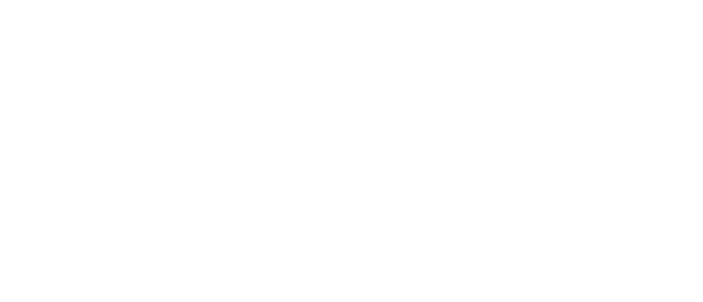
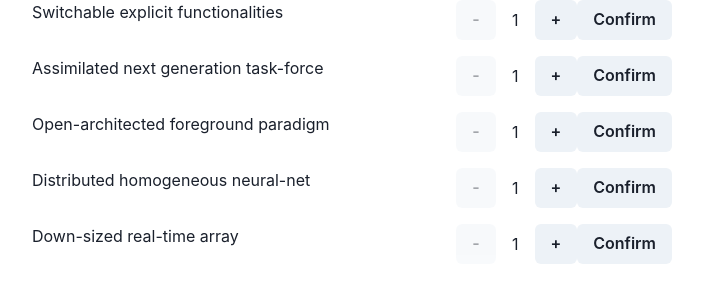
Before and after one commit to tee1365/flicket, a React (Create React App) app: page / in a window 1280 px wide. Shown: the top 302 px of the page, without its empty margins (288-991 px from the left). Built offline with nearby package versions, Linux system fonts and the light colour scheme.

Commit message:
add layout

```diff
--- a/src/components/EventList.tsx
+++ b/src/components/EventList.tsx
@@ -1,5 +1,80 @@
-const EventList = () => {
-  return <div></div>;
+import { BoxProps, VStack } from '@chakra-ui/layout';
+import { Event } from '../types';
+import SingleEvent from './SingleEvent';
+
+const fakeEvents: Event[] = [
+  {
+    event_id: 1,
+    event_name: 'Switchable explicit functionalities',
+    publisher: 'Quinu',
+    event_date: '15/10/2021',
+    event_time: '6:03 PM',
+    price: 189,
+    city: 'Tariji',
+    venue: '88085 Lunder Hill',
+    tickets_total: 859,
+    tickets_available: 464,
+  },
+  {
+    event_id: 2,
+    event_name: 'Assimilated next generation task-force',
+    publisher: 'Trudoo',
+    event_date: '26/10/2021',
+    event_time: '8:11 PM',
+    price: 95,
+    city: 'Xiaheqing',
+    venue: '44 Kinsman Way',
+    tickets_total: 2910,
+    tickets_available: 2145,
+  },
+  {
+    event_id: 3,
+    event_name: 'Open-architected foreground paradigm',
+    publisher: 'Thoughtmix',
+    event_date: '20/12/2021',
+    event_time: '7:54 PM',
+    price: 149,
+    city: 'Klishkivtsi',
+    venue: '10 Dixon Point',
+    tickets_total: 647,
+    tickets_available: 27,
+  },
+  {
+    event_id: 4,
+    event_name: 'Distributed homogeneous neural-net',
+    publisher: 'Realcube',
+    event_date: '26/11/2021',
+    event_time: '6:17 PM',
+    price: 124,
+    city: 'Youxi Chengguanzhen',
+    venue: '6060 Manufacturers Center',
+    tickets_total: 312,
+    tickets_available: 268,
+  },
+  {
+    event_id: 5,
+    event_name: 'Down-sized real-time array',
+    publisher: 'Kazu',
+    event_date: '25/11/2021',
+    event_time: '7:16 PM',
+    price: 62,
+    city: 'Andalan',
+    venue: '09 Blackbird Street',
+    tickets_total: 694,
+    tickets_available: 254,
+  },
+];
+
+interface EventListProps extends BoxProps {}
+
+const EventList = ({ ...props }: EventListProps): JSX.Element => {
+  return (
+    <VStack spacing="4" w="50%" align="stretch" {...props}>
+      {fakeEvents.map((event) => (
+        <SingleEvent event={event} />
+      ))}
+    </VStack>
+  );
 };
 
 export default EventList;
--- a/src/components/SingleEvent.tsx
+++ b/src/components/SingleEvent.tsx
@@ -1,5 +1,55 @@
-const SingleEvent = () => {
-  return <div></div>;
+import { BoxProps } from '@chakra-ui/layout';
+import { Flex, Button, Text } from '@chakra-ui/react';
+import { useState } from 'react';
+import { useAppDispatch } from '../redux/hooks';
+import { addToCart, setDisplay } from '../redux/slices/cartSlice';
+import { AddedEvent, Event } from '../types';
+
+interface SingleEventProps extends BoxProps {
+  event: Event;
+}
+
+const SingleEvent = ({
+  event: item,
+  ...props
+}: SingleEventProps): JSX.Element => {
+  const dispatch = useAppDispatch();
+  const [quantity, setQuantity] = useState(1);
+  return (
+    <Flex flexDir="row" justifyContent="space-between" {...props}>
+      {item.event_name}
+      <Flex flexDir="row" alignItems="center">
+        <Button
+          onClick={() => {
+            setQuantity(quantity - 1);
+          }}
+          disabled={quantity <= 1}
+        >
+          -
+        </Button>
+        <Text mx={4}>{quantity}</Text>
+        <Button
+          onClick={() => {
+            if (!(quantity >= item.tickets_available)) {
+              setQuantity(quantity + 1);
+            }
+          }}
+          disabled={quantity >= item.tickets_available}
+        >
+          +
+        </Button>
+        <Button
+          onClick={() => {
+            const addedItems: AddedEvent = { quantity: quantity, ...item };
+            dispatch(addToCart(addedItems));
+            dispatch(setDisplay(true));
+          }}
+        >
+          Confirm
+        </Button>
+      </Flex>
+    </Flex>
+  );
 };
 
 export default SingleEvent;
--- a/src/pages/App.tsx
+++ b/src/pages/App.tsx
@@ -4,7 +4,7 @@ import EventList from '../components/EventList';
 import { useAppSelector } from '../redux/hooks';
 import { getIsDisplayed } from '../redux/slices/cartSlice';
 
-function App() {
+const App = (): JSX.Element => {
   const isDisplayed = useAppSelector(getIsDisplayed);
 
   return (
@@ -13,6 +13,6 @@ function App() {
       {isDisplayed ? <Cart w="300px" h="300px" border="1px"></Cart> : null}
     </Flex>
   );
-}
+};
 
 export default App;
--- a/src/redux/slices/cartSlice.ts
+++ b/src/redux/slices/cartSlice.ts
@@ -1,9 +1,9 @@
 import { createSlice, PayloadAction } from '@reduxjs/toolkit';
-import { AddedItem } from '../../types';
+import { AddedEvent } from '../../types';
 import { RootState } from '../store';
 
 export interface CartStateType {
-  addedItems: AddedItem[];
+  addedItems: AddedEvent[];
   isDisplayed: Boolean;
 }
 
@@ -16,7 +16,7 @@ export const cartSlice = createSlice({
   name: 'cart',
   initialState,
   reducers: {
-    addToCart: (state, action: PayloadAction<AddedItem>) => {
+    addToCart: (state, action: PayloadAction<AddedEvent>) => {
       state.addedItems.push(action.payload);
     },
     setDisplay: (state, action: PayloadAction<Boolean>) => {
--- a/src/types.ts
+++ b/src/types.ts
@@ -1,4 +1,4 @@
-export interface Item {
+export interface Event {
   event_id: number;
   event_name: string;
   publisher: string;
@@ -11,6 +11,6 @@ export interface Item {
   tickets_available: number;
 }
 
-export interface AddedItem extends Item {
+export interface AddedEvent extends Event {
   quantity: number;
 }
```
Also changed, not shown: src/components/CartItem.tsx (+6 -2 lines), src/components/Header.tsx (+6 -2 lines).
